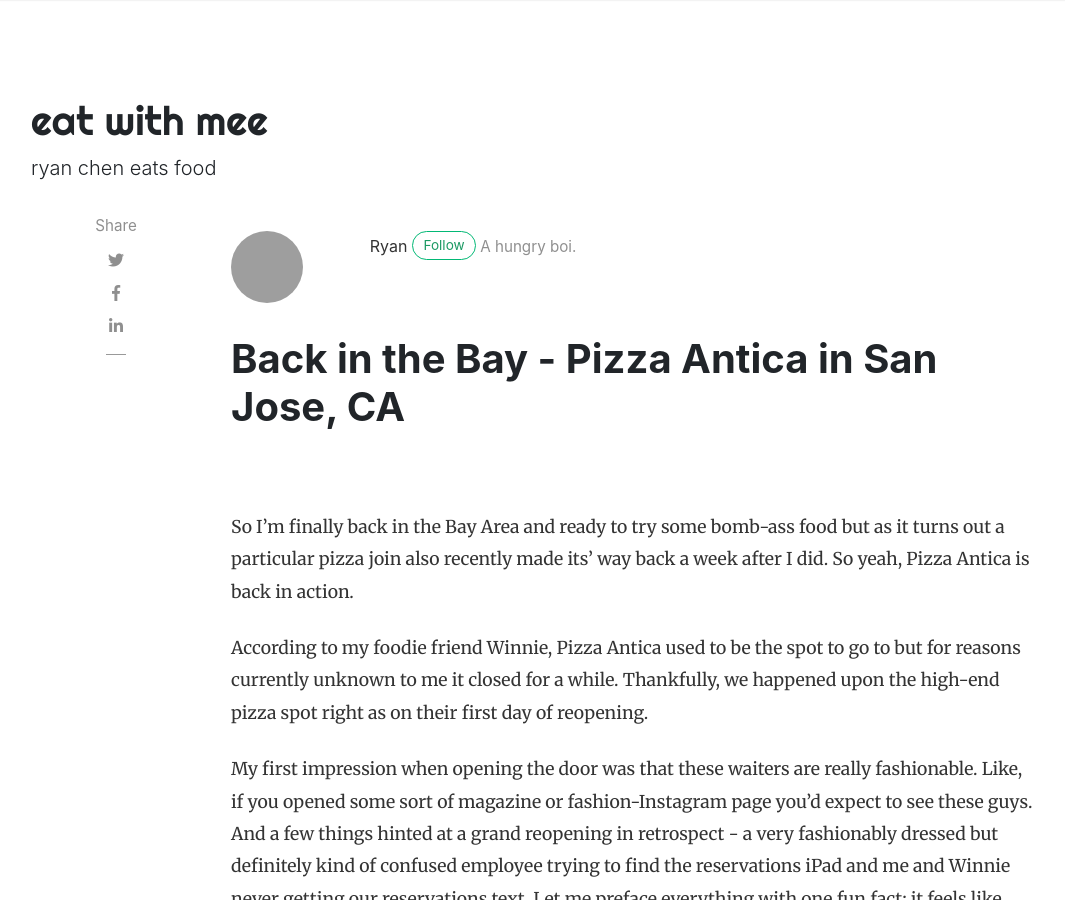
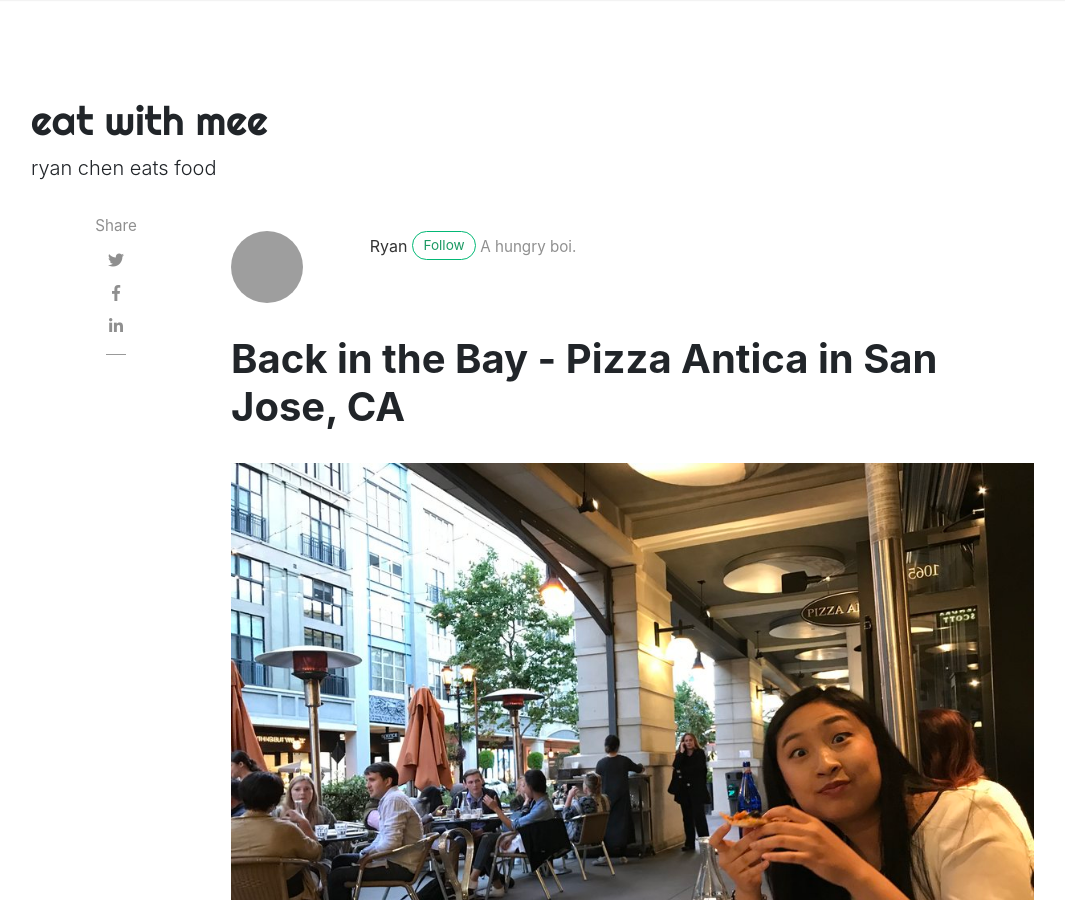
Before and after one commit to fatcat2/stumpyeatsfood-blog, a Jekyll site: the page built from _posts/2018-05-17-antica.md, in a window 1280 px wide and 900 px high. Shown: the whole window, without its empty margins (54-1119 px from the left). Built offline with Jekyll 4.4.1, drawn with Linux system fonts in a browser that asks for light colours; nearby versions of some CDN libraries; comment, search, counter and statistics services are not loaded; grey boxes are pictures that could not be loaded.

Commit message:
Wed Apr 24 19:14:05 UTC 2019$

```diff
--- a/_posts/2018-05-17-antica.md
+++ b/_posts/2018-05-17-antica.md
@@ -3,7 +3,7 @@
 title:  "Back in the Bay - Pizza Antica in San Jose, CA"
 author: ryan
 categories: [ San Jose, pizza, California, restaurant ]
-image: assets/images/051718/antica_wide.jpg
+image: assets/images/051718antica/antica_wide.jpg
 description: "Quality, delicious pizza with a price."
 published: true
 ---
@@ -22,7 +22,7 @@
 
 Soooo yeah mark this down as pretty rough on the wallet.
 
-![top down of pizza](/assets/051718antica/antica_top.jpg)
+![top down of pizza](/assets/images/051718antica/antica_top.jpg)
 
 First of all, the heirloom potato pizza with prosciutto. Don't worry, that's not all that adorned the thin-crust pizza. Accompanied by some truffle oil and and caramelized onions, I thought it was an interesting (albeit gourmet) take on the standard meat and potatoes combo. The combo was honestly an original taste - I don't think I've experienced anything like that before. I remember the texture of the potatoes accompanied by the cheese and the slight taste of truffles from the oil. The thin crust was also an interesting option - I'm not exactly sure if I can call this California pizza but we'll see.
 
```
